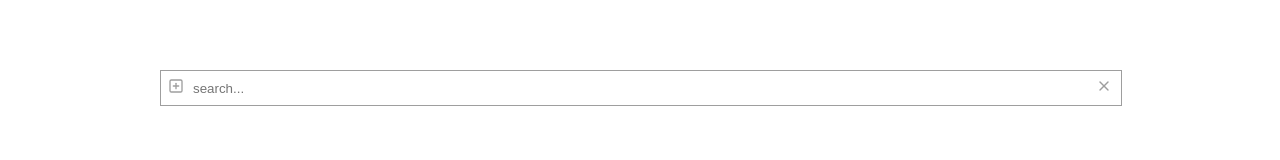
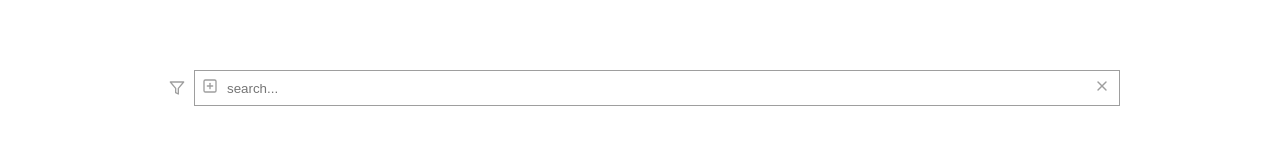
Before and after one commit to featherart/search-input, a React (Create React App) app: page / in a window 1280 px wide. Shown: the part 138-298 px from the top of the page. Built offline with nearby package versions, Linux system fonts and the light colour scheme.

Commit message:
more styling to add filter and box shadown

```diff
--- a/src/SearchInput/SearchInput.js
+++ b/src/SearchInput/SearchInput.js
@@ -32,6 +32,8 @@ export const SearchInput = () => {
 
   const placeholder = (tags.length || value) ? '' : 'search...'
   return (
+    <div className='input-filter-wrapper'>
+      <FiFilter className='filter-icon' />
       <div className='input-filter'>
         {labelsOpen ? (
             <div>
@@ -65,5 +67,6 @@ export const SearchInput = () => {
         </div>
         <FiX className='close-icon' onClick={() => clearAll()} name='close-fill' />
       </div>
+    </div>
   )
 }
--- a/src/SearchInput/search-input.css
+++ b/src/SearchInput/search-input.css
@@ -1,3 +1,10 @@
+.input-filter-wrapper {
+  display: flex;
+  flex-direction: row;
+  justify-content: flex-start;
+  align-items: center;
+}
+
 .input-filter {
 	display: flex;
 	flex-direction: row;
@@ -10,7 +17,7 @@
 	overflow: hidden;
 	white-space: nowrap;
 }
-
+.filter-icon,
 .open-close-icon,
 .close-icon {
 	flex: 0 0 20px;
@@ -67,7 +74,7 @@
 	padding: 5px 0;
 	transform: translate(0px, -1px);
   position: absolute;
-  border: 1px solid #666;
+  -webkit-box-shadow: 1px 2px 3px 0 #9e9e9e;
 }
 
 .search-input-label-container span {
```
Lines whose indentation alone changed are shown as unchanged.
